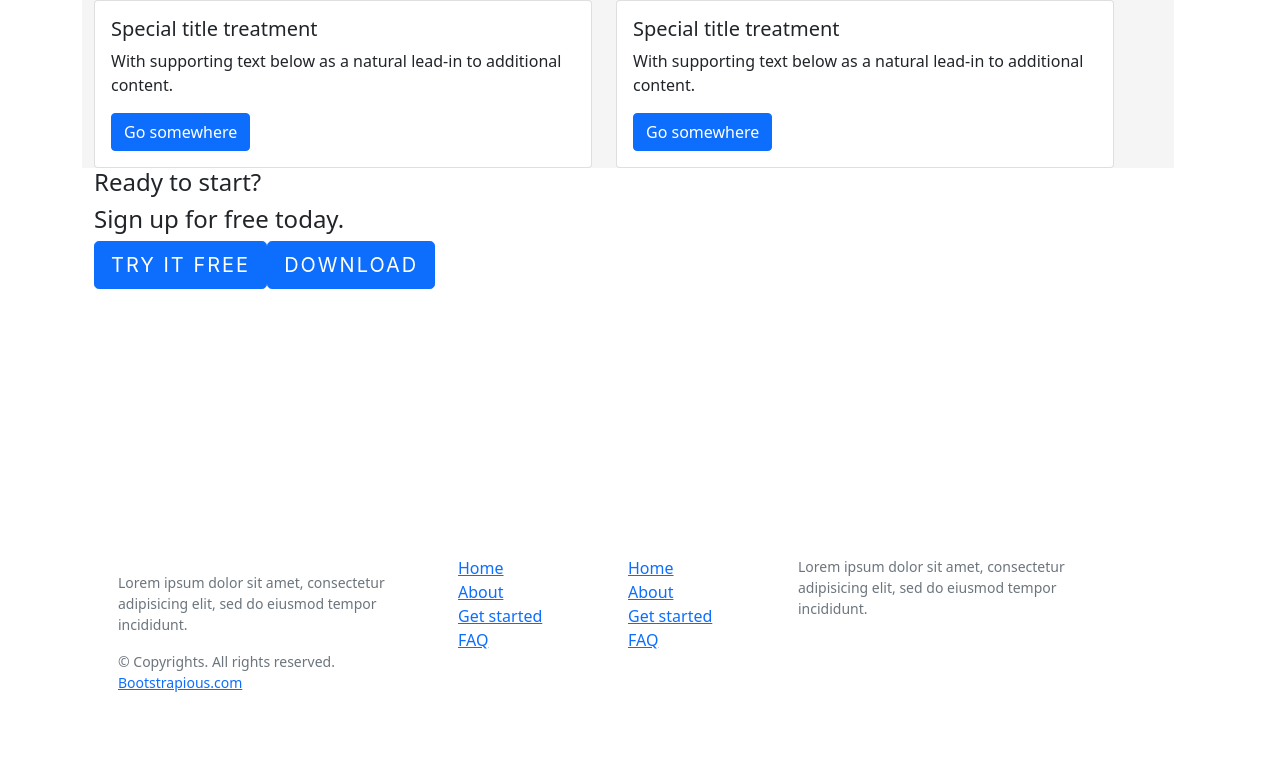
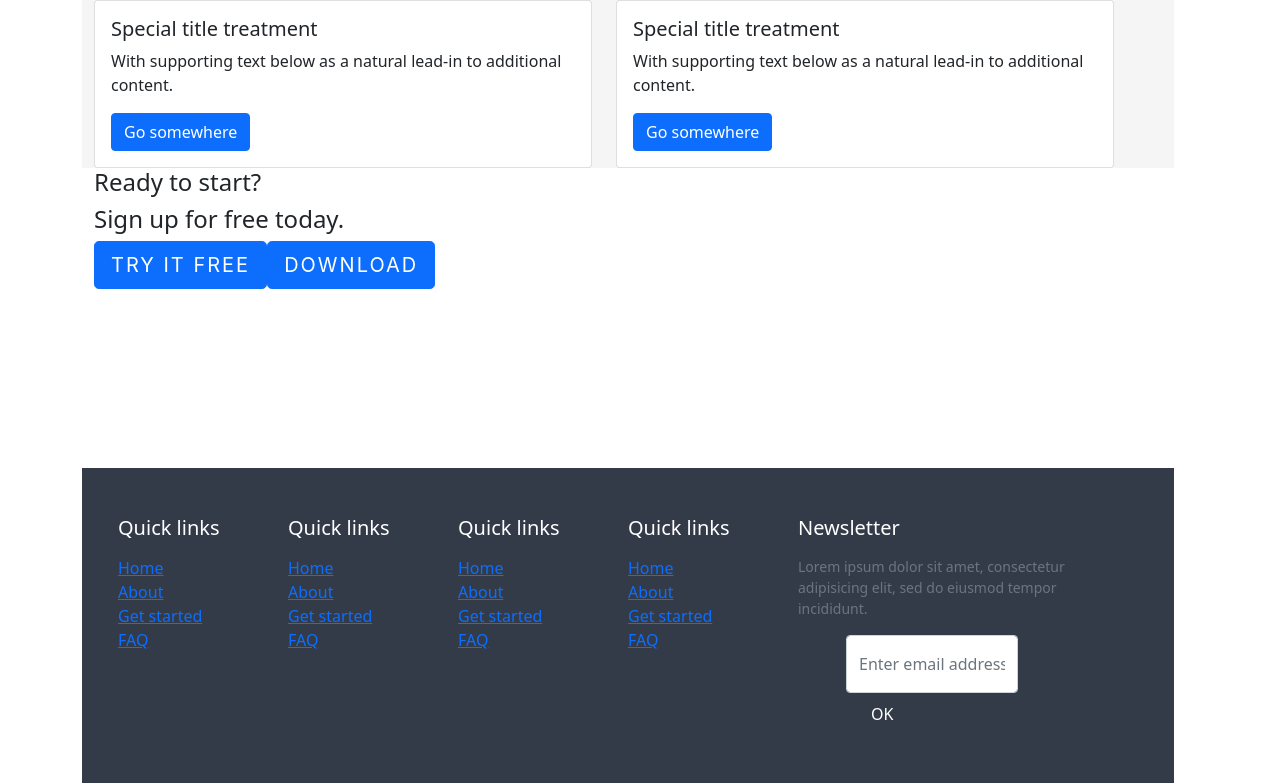
Before and after one commit to jameslock86/takehometests, a Next.js app in the folder ionictest/: page / in a window 1280 px wide. Shown: the part 885-1668 px from the top of the page. Before the commit the page ends 1626 px from the top, so only its background shows below. Built offline with nearby package versions, Linux system fonts and the light colour scheme.

Commit message:
aading the footer and content around it

```diff
--- a/ionictest/pages/index.js
+++ b/ionictest/pages/index.js
@@ -106,15 +106,28 @@ export default function Home(initialData) {
   </div>
   </Row>
   <Row>
-  <div className="d-flex flex-column h-100">
+  <div className="d-flex flex-column h-100 footer">
 
 <footer className="w-100 py-4 flex-shrink-0">
     <div className="container py-4">
         <div className="row gy-4 gx-5">
-            <div className="col-lg-4 col-md-6">
-                <h5 className="h1 text-white">FB.</h5>
-                <p className="small text-muted">Lorem ipsum dolor sit amet, consectetur adipisicing elit, sed do eiusmod tempor incididunt.</p>
-                <p className="small text-muted mb-0">&copy; Copyrights. All rights reserved. <a className="text-primary" href="#">Bootstrapious.com</a></p>
+        <div className="col-lg-2 col-md-6">
+                <h5 className="text-white mb-3">Quick links</h5>
+                <ul className="list-unstyled text-muted">
+                    <li><a href="#">Home</a></li>
+                    <li><a href="#">About</a></li>
+                    <li><a href="#">Get started</a></li>
+                    <li><a href="#">FAQ</a></li>
+                </ul>
+            </div>
+            <div className="col-lg-2 col-md-6">
+                <h5 className="text-white mb-3">Quick links</h5>
+                <ul className="list-unstyled text-muted">
+                    <li><a href="#">Home</a></li>
+                    <li><a href="#">About</a></li>
+                    <li><a href="#">Get started</a></li>
+                    <li><a href="#">FAQ</a></li>
+                </ul>
             </div>
             <div className="col-lg-2 col-md-6">
                 <h5 className="text-white mb-3">Quick links</h5>
@@ -137,10 +150,20 @@ export default function Home(initialData) {
             <div className="col-lg-4 col-md-6">
                 <h5 className="text-white mb-3">Newsletter</h5>
                 <p className="small text-muted">Lorem ipsum dolor sit amet, consectetur adipisicing elit, sed do eiusmod tempor incididunt.</p>
-
+                <div class="container-fluid">
+                  <div class="row d-flex ">
+                      <div class="">
+                          <input type="email" class="form-control py-3" id="inp1" placeholder="Enter email address"/>
+                      </div>
+                   <div class="">
+                     <button class="btn text-white px-4 py-2"> OK </button>
+                  </div>
+                </div>
+            </div>
             </div>
         </div>
     </div>
+
 </footer>
 </div>
 
--- a/ionictest/styles/Home.modules.css
+++ b/ionictest/styles/Home.modules.css
@@ -105,3 +105,7 @@ border:none;
 .cta{
   min-height: 300px;
 }
+.footer{
+  background-color: #333B49;
+  color:#C1C8D6;
+}
```
